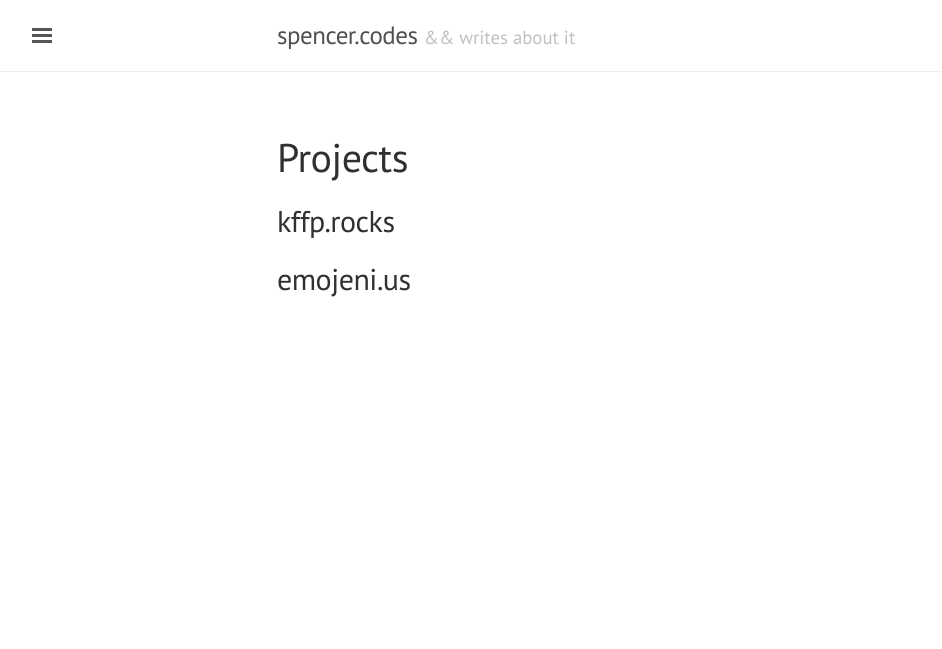
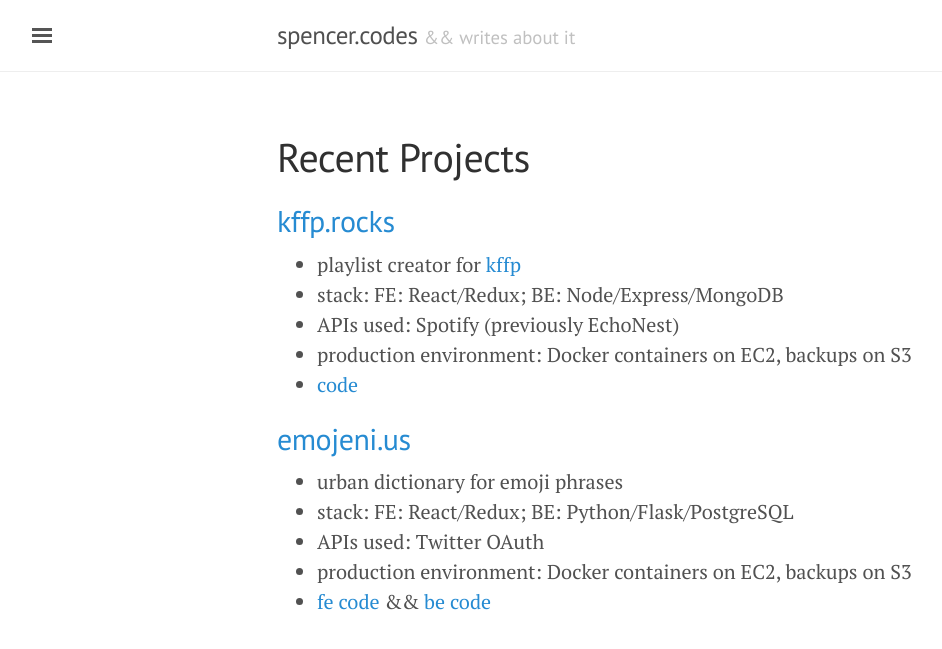
Before and after one commit to spncrlkt/spncrlkt.github.io, a Jekyll site: the page built from projects.md, in a window 1280 px wide. Shown: the top 649 px of the page, without its empty margins (3-945 px from the left). Built offline with Jekyll 4.4.1, drawn with Linux system fonts in a browser that asks for light colours; nearby versions of some CDN libraries.

Commit message:
about and projects updates

```diff
--- a/projects.md
+++ b/projects.md
@@ -1,8 +1,21 @@
 ---
 layout: page
-title: Projects
+title: Recent Projects
 ---
 
-## kffp.rocks
+## [kffp.rocks](http://kffp.rocks)
 
-## emojeni.us
+- playlist creator for [kffp](http://www.freeformportland.org)
+- stack: FE: React/Redux; BE: Node/Express/MongoDB
+- APIs used: Spotify (previously EchoNest)
+- production environment: Docker containers on EC2, backups on S3
+- [code](https://github.com/freeformpdx/pollard)
+
+
+## [emojeni.us](http://emojeni.us)
+
+- urban dictionary for emoji phrases
+- stack: FE: React/Redux; BE: Python/Flask/PostgreSQL
+- APIs used: Twitter OAuth
+- production environment: Docker containers on EC2, backups on S3
+- [fe code](https://github.com/spncrlkt/emojenius) && [be code](https://github.com/spncrlkt/emoji-be)
```
Also changed, not shown: about.md (+16 -1 lines).
